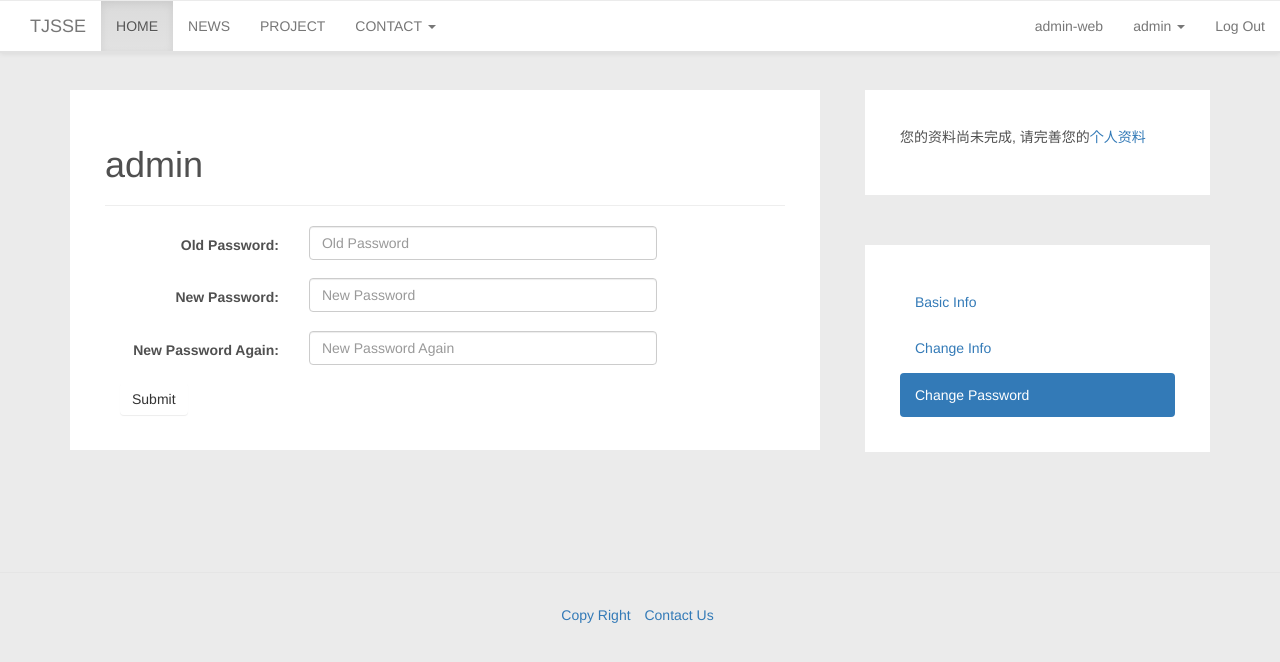
After one commit to o0lazybear0o/TJSSE, a Django app: page /accounts/info/change_password/ in a window 1280 px wide. The commit adds this page. Shown: the top 662 px of the page. Run offline with Django 3.2, Linux system fonts and the light colour scheme; a user stored in the database is signed in; data comes from the database, SQL or seed files in the repository; both versions use the stored data as it was after the commit; some libraries are stand-ins or nearby versions.

Commit message:
change ui style

```diff
--- a/accounts/forms.py
+++ b/accounts/forms.py
@@ -6,7 +6,7 @@ from django.contrib.auth.models import User
 
 class LoginForm(forms.Form):
     username = forms.CharField(
-        required=False,
+        required=True,
         label="UserName",
         error_messages={'required': '请输入用户名'},
         widget=forms.TextInput(
@@ -18,8 +18,9 @@ class LoginForm(forms.Form):
         ),
     )
     password = forms.CharField(
-        required=False,
+        required=True,
         label="Password",
+        error_messages={'required': '请输入密码'},
         widget=forms.PasswordInput(
             attrs={
                 'class': "form-control",
@@ -32,8 +33,43 @@ class LoginForm(forms.Form):
     def clean(self):
         cleaned_data = super(LoginForm, self).clean()
 
-# class Student(forms.Form):
-#     username = forms.CharField(disabled="true")
+class ChangeStudentInfoForm(ModelForm):
+    first_name = forms.CharField(
+        required=True,
+        label="FirstName",
+        error_messages={'required': '请输入名字'},
+        widget=forms.TextInput(
+            attrs={
+                'class': "form-control",
+                'placeholder': "FirstName",
+                'style': "width: 100%",
+            }
+        ),
+    )
+
+    last_name = forms.CharField(
+        required=True,
+        label="LastName",
+        error_messages={'required': '请输入姓氏'},
+        widget=forms.TextInput(
+            attrs={
+                'class': "form-control",
+                'placeholder': "LastName",
+                'style': "width: 100%",
+            }
+        ),
+    )
+
+    email = forms.EmailField(
+        required=True,
+        label="E-mail",
+        error_messages={'required': '请输入姓氏'},
+    )
+
+    class Meta:
+        model = UserProfile
+        fields = ['grade', 'major', 'phone']
+
 
 
 class ChangePasswordForm(forms.Form):
--- a/accounts/models.py
+++ b/accounts/models.py
@@ -7,7 +7,7 @@ class UserProfile(models.Model):
     TYPE_STUDENT = "STUDENT"
     TYPE_PROFESSOR = "PROFESSOR"
     type = models.CharField(max_length=10)
-    grade = models.IntegerField()
+    grade = models.IntegerField(null=True)
     MAJOR_CHOICES = [
         (0, '暂无'),
         (1, '软件技术与管理'),
@@ -17,7 +17,7 @@ class UserProfile(models.Model):
         (5, '其他')
     ]
     major = models.IntegerField(choices=MAJOR_CHOICES, default=0)
-    phone = models.CharField(max_length=11)
+    phone = models.CharField(max_length=11, blank=True)
 
     def __str__(self):
         return self.user.get_username()
@@ -27,6 +27,13 @@ class UserProfile(models.Model):
             return self.user.get_full_name()
         else:
             return self.user.get_username()
+
+    def is_profile_completed(self):
+        if (len(self.user.first_name) == 0) or (len(self.user.last_name) == 0) or (len(self.user.email) == 0):
+            return False
+        if (self.type == UserProfile.TYPE_STUDENT) and (not self.grade):
+            return  False
+        return True
 
     def create_student(*args, **kwargs):
         return User(type=UserProfile.TYPE_STUDENT, *args, **kwargs)
--- a/accounts/urls.py
+++ b/accounts/urls.py
@@ -8,6 +8,6 @@ urlpatterns = [
     url(r'^project/$', views.user_project_list_view, name='user_project_list'),
     url(r'^project/(?P<project_id>[0-9]+)/$', views.user_project_detail_view, name='user_project_detail'),
     url(r'^credit/$', views.user_credit_list_view, name='user_credit_list'),
-
-    url(r'^change_password/$', views.change_password_view, name='change_password'),
+    url(r'^info/change_info/$', views.change_user_info_view, name='change_user_info'),
+    url(r'^info/change_password/$', views.change_password_view, name='change_password'),
 ]
--- a/accounts/views.py
+++ b/accounts/views.py
@@ -81,10 +81,22 @@ def change_password_view(request):
 
 # Page for user info
 @login_required(login_url='/accounts/login/')
+def change_user_info_view(request):
+    if request.method == 'GET':
+        form = forms.ChangeStudentInfoForm()
+        return render(request, 'userinfo_change.html', {'form': form,})
+    else:
+        form = forms.ChangeStudentInfoForm(request.POST)
+        if form.is_valid():
+            old_password = request.POST.get('grade', '')
+            new_password = request.POST.get('major', '')
+            new_password_again = request.POST.get('phone', '')
+            return render(request, 'userinfo_change.html', {'form': form, 'success': True})
+
+@login_required(login_url='/accounts/login/')
 def user_info_view(request):
 
     return render(request, "userinfo_view.html")
-
 
 @login_required(login_url='/accounts/login/')
 def user_project_list_view(request):
--- a/static/css/customstyle.css
+++ b/static/css/customstyle.css
@@ -24,15 +24,14 @@ html, body {
 }
 
 .sidebar {
-    background: #ffffff;
-    padding: 21px 30px;
+    padding-left: 30px;
     position: relative;
 }
 
 .panel-card {
     padding: 35px;
     background: #ffffff;
-    margin-bottom: 35px;
+    margin-bottom: 50px;
     position: relative;
     overflow: hidden;
 }
--- a/templates/base.html
+++ b/templates/base.html
@@ -61,7 +61,7 @@
                         {{ user.userprofile.get_full_name }} <span class="caret"></span></a>
                     <ul class="dropdown-menu">
                         <li><a href="/accounts/info/">Basic Info</a></li>
-                        <li><a href="/accounts/change_password">Change Password</a></li>
+                        <li><a href="/accounts/info/change_password">Change Password</a></li>
                         <li role="separator" class="divider"></li>
                         <li><a href="#">My Project</a></li>
                         <li><a href="#">New Project</a></li>
@@ -78,7 +78,7 @@
                         {{ user.userprofile.get_full_name }} <span class="caret"></span></a>
                     <ul class="dropdown-menu">
                         <li><a href="/accounts/info/">Basic Info</a></li>
-                        <li><a href="/accounts/change_password">Change Password</a></li>
+                        <li><a href="/accounts/info/change_password">Change Password</a></li>
                         <li role="separator" class="divider"></li>
                         <li><a href="#">Student Project</a></li>
                         <li role="separator" class="divider"></li>
@@ -93,22 +93,28 @@
 
 <div class="main-content container">
     {% block mainbase %}
-        <div class="row m-top-xs-60">
-            <div class="container col-md-8">
+        <div class="row ">
+            <div class="container col-sm-8">
                 <div>
-                    <div class="panel-body">
-                        {% block contentbase %}
-                        {% endblock contentbase %}
-                    </div>
+                    {% block contentbase %}
+                    {% endblock contentbase %}
+
                 </div>
             </div>
-            <div class="container col-md-4">
+
+            <div class="container col-sm-4 sidebar">
                 <div>
-                    <div class="panel-body">
-                        {% block sidebarbase %}
-                        {% endblock sidebarbase %}
-                    </div>
+
+                    {% if user.is_authenticated and not user.userprofile.is_profile_completed %}
+                        <div class="panel-card">
+                            <p>您的资料尚未完成, 请完善您的<a href="/accounts/info">个人资料</a></p>
+                        </div>
+                    {% endif %}
+
+                    {% block sidebarbase %}
+                    {% endblock sidebarbase %}
                 </div>
+
             </div>
         </div>
 
--- a/templates/base_userinfo.html
+++ b/templates/base_userinfo.html
@@ -4,7 +4,7 @@
 
 {% block contentbase %}
     <div class="panel-card">
-        <h1>{{ user.first_name }} {{ user.last_name }}</h1>
+        <h1>{{ user.userprofile.get_full_name }}</h1>
         <hr>
         {% block userinfobase %}
         {% endblock userinfobase %}
@@ -15,7 +15,7 @@
     <div class="panel-card">
         <ul class="nav nav-pills nav-stacked">
             <li role="presentation" id="basic-info"><a href="#">Basic Info</a></li>
-            <li role="presentation" id="change-info"><a href="#">Change Info</a></li>
+            <li role="presentation" id="change-info"><a href="/accounts/info/change_info">Change Info</a></li>
             <li role="presentation" id="change-password"><a href="#">Change Password</a></li>
         </ul>
     </div>
--- a/templates/change_password.html
+++ b/templates/change_password.html
@@ -42,13 +42,12 @@
         </div>
     {% endif %}
 
-    <form class="form-horizontal col-lg-offset-1 col-lg-10" action="" method="post">
-        <div class="form-group">
-            {% csrf_token %}
-            {{ form }}
-            <hr>
-            <button type="submit" class="btn btn-primary">Submit</button>
-        </div>
+    <form class="form-horizontal col-sm-10" action="" method="post">
+        {% csrf_token %}
+        {% include "formTemplate.html" %}
+        <button type="submit" class="btn btn-default ">Submit</button>
+
     </form>
 
+
 {% endblock userinfobase %}
--- /dev/null
+++ b/templates/formTemplate.html
@@ -0,0 +1,16 @@
+
+{% for field in form %}
+    <div class="fieldWrapper">
+        <div class="form-group">
+            <div class="col-sm-4 control-label">
+                {{ field.label_tag }}
+            </div>
+            <div class="col-sm-8">
+                {{ field }}
+            </div>
+            <div class="col-sm-8 col-sm-offset-4">
+                {{ field.errors }}
+            </div>
+        </div>
+    </div>
+{% endfor %}
```
Also changed, not shown: templates/base_userproject.html (added, +18 -0 lines), templates/login.html (+5 -4 lines), templates/userinfo_change.html (+7 -2 lines), accounts/migrations/0002_auto_20160406_0527.py (added), db.sqlite3, 1 other file.
